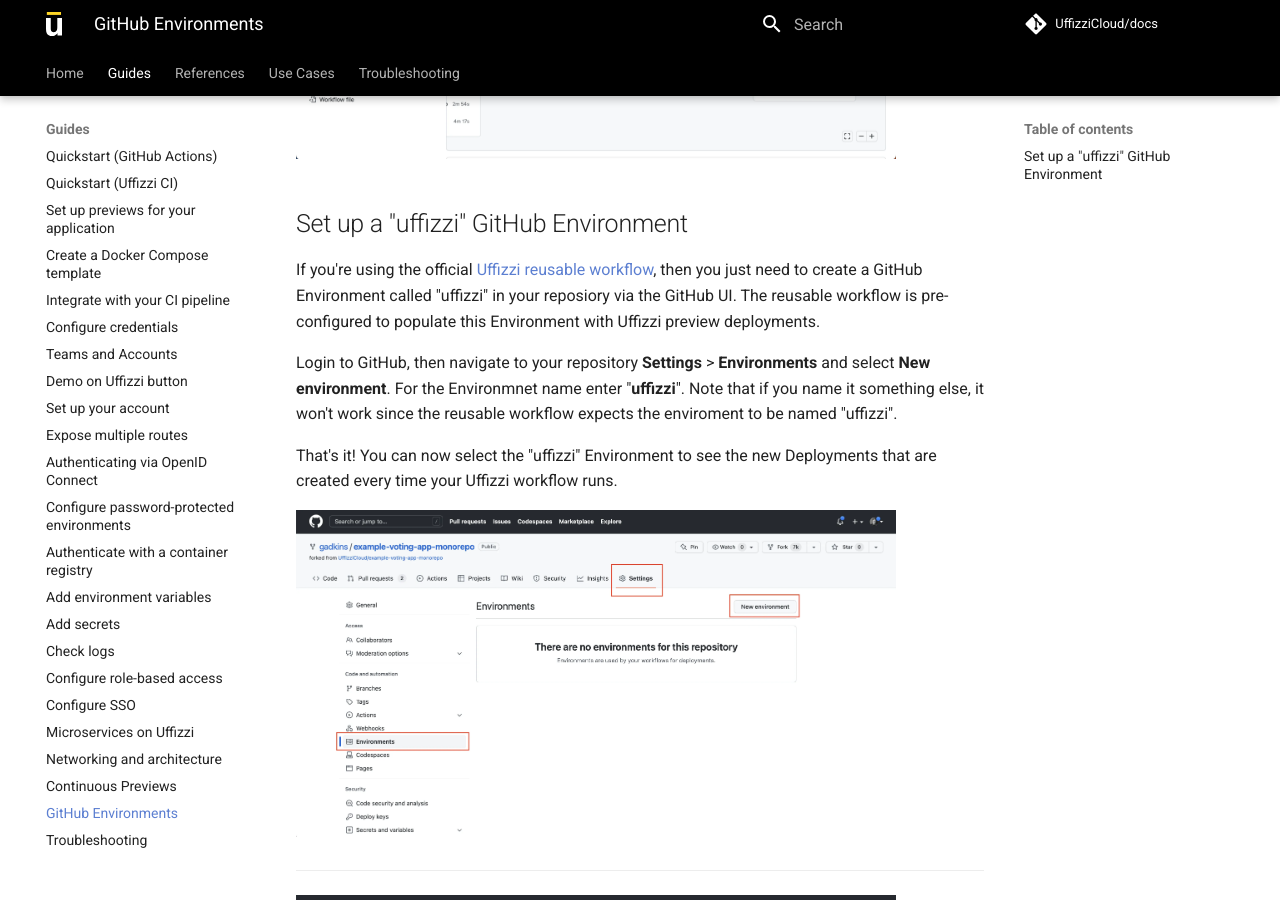
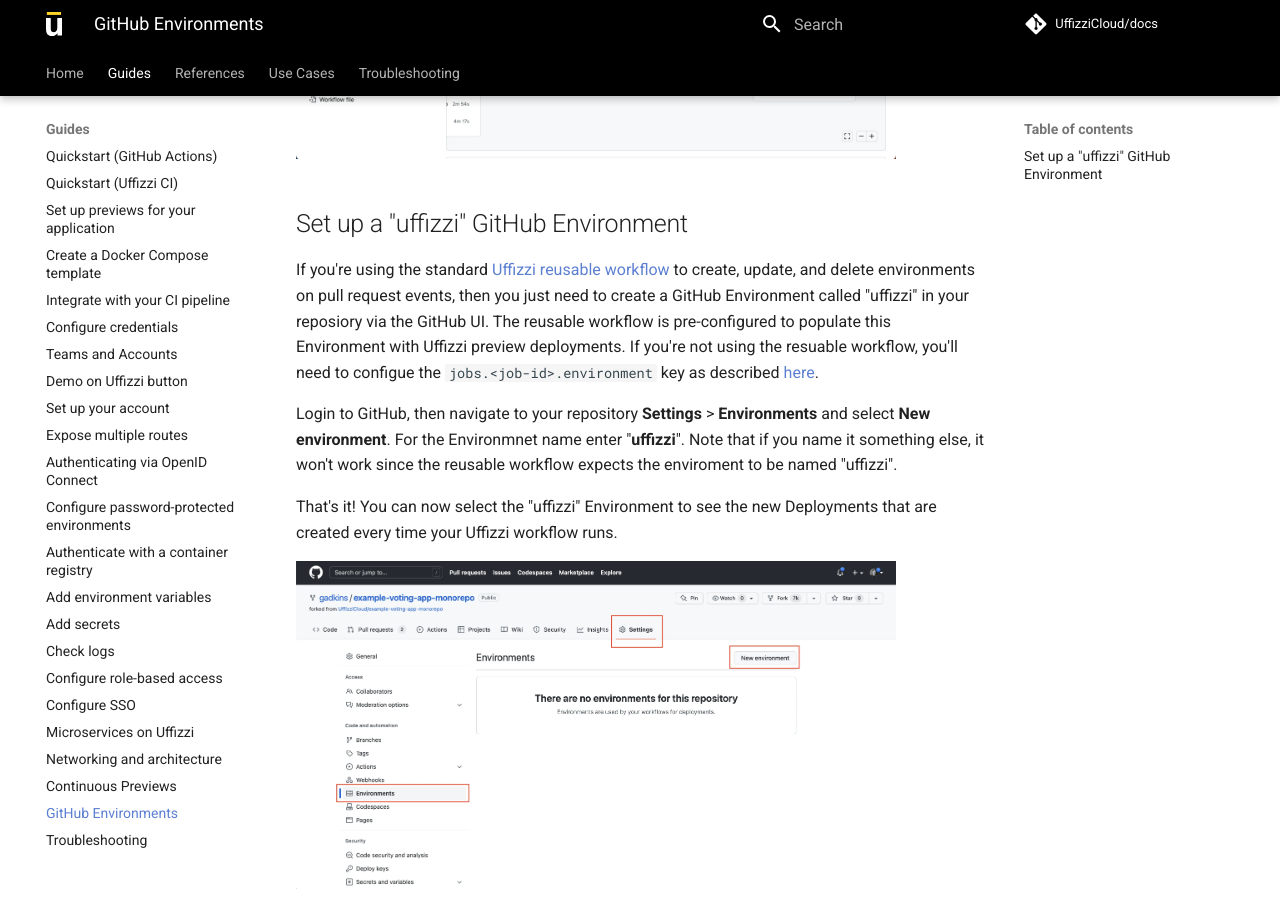
Before and after one commit to UffizziCloud/docs, an MkDocs documentation site: the page built from docs/guides/github-environment.md, in a window 1280 px wide and 900 px high, scrolled down 1268 px. Built offline with MkDocs 1.6.1 and Material for MkDocs 9.7.7, drawn with Linux system fonts in a browser that asks for light colours; comment, search, counter and statistics services are not loaded.

Commit message:
Add description for non-reusable workflow usage

```diff
--- a/docs/guides/github-environment.md
+++ b/docs/guides/github-environment.md
@@ -8,7 +8,7 @@
 <img src="../../assets/images/github-environments-5.webp" width="600">
 
 ## Set up a "uffizzi" GitHub Environment
-If you're using the official [Uffizzi reusable workflow](https://github.com/marketplace/actions/preview-environments), then you just need to create a GitHub Environment called "uffizzi" in your reposiory via the GitHub UI. The reusable workflow is pre-configured to populate this Environment with Uffizzi preview deployments.
+If you're using the standard [Uffizzi reusable workflow](https://github.com/marketplace/actions/preview-environments) to create, update, and delete environments on pull request events, then you just need to create a GitHub Environment called "uffizzi" in your reposiory via the GitHub UI. The reusable workflow is pre-configured to populate this Environment with Uffizzi preview deployments. If you're not using the resuable workflow, you'll need to configue the `jobs.<job-id>.environment` key as described [here](https://docs.github.com/en/actions/deployment/targeting-different-environments/using-environments-for-deployment#using-an-environment).
 
 Login to GitHub, then navigate to your repository **Settings** > **Environments** and select **New environment**. For the Environmnet name enter "**uffizzi**". Note that if you name it something else, it won't work since the reusable workflow expects the enviroment to be named "uffizzi".
 
```
